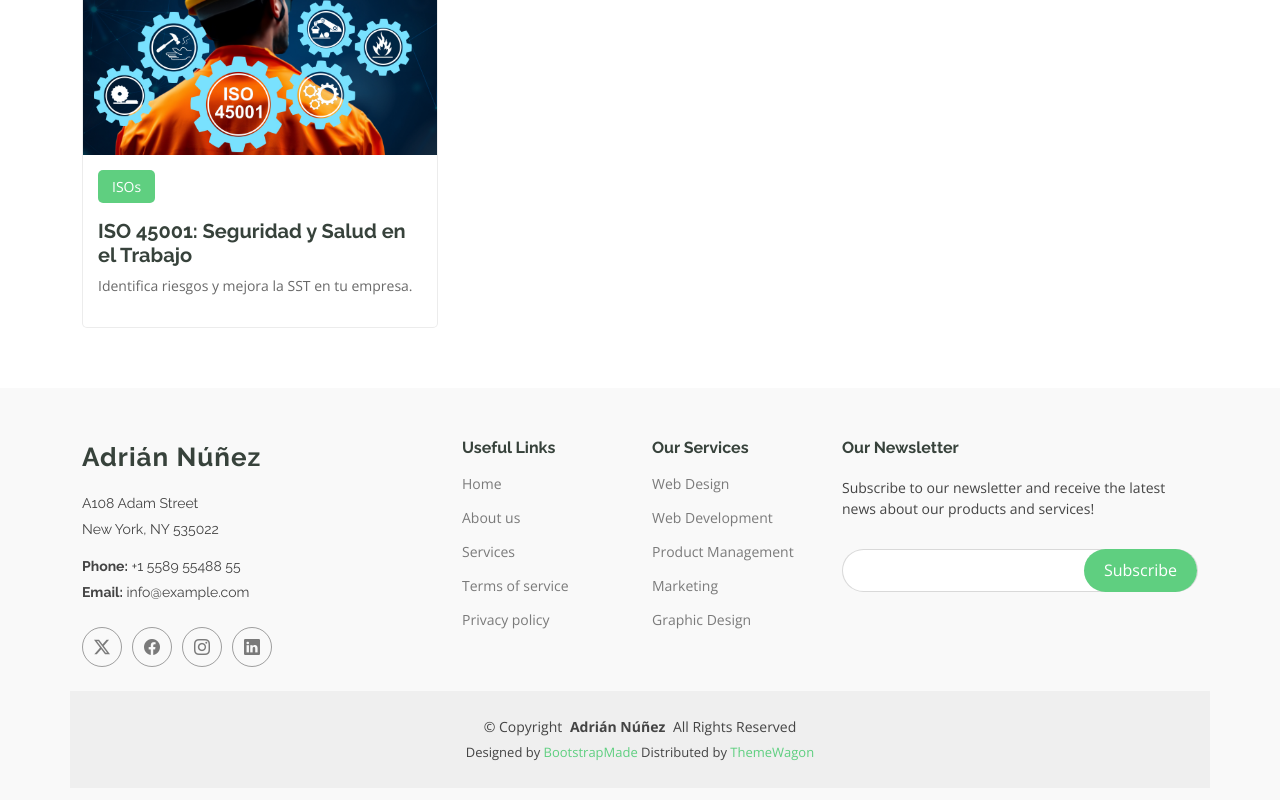
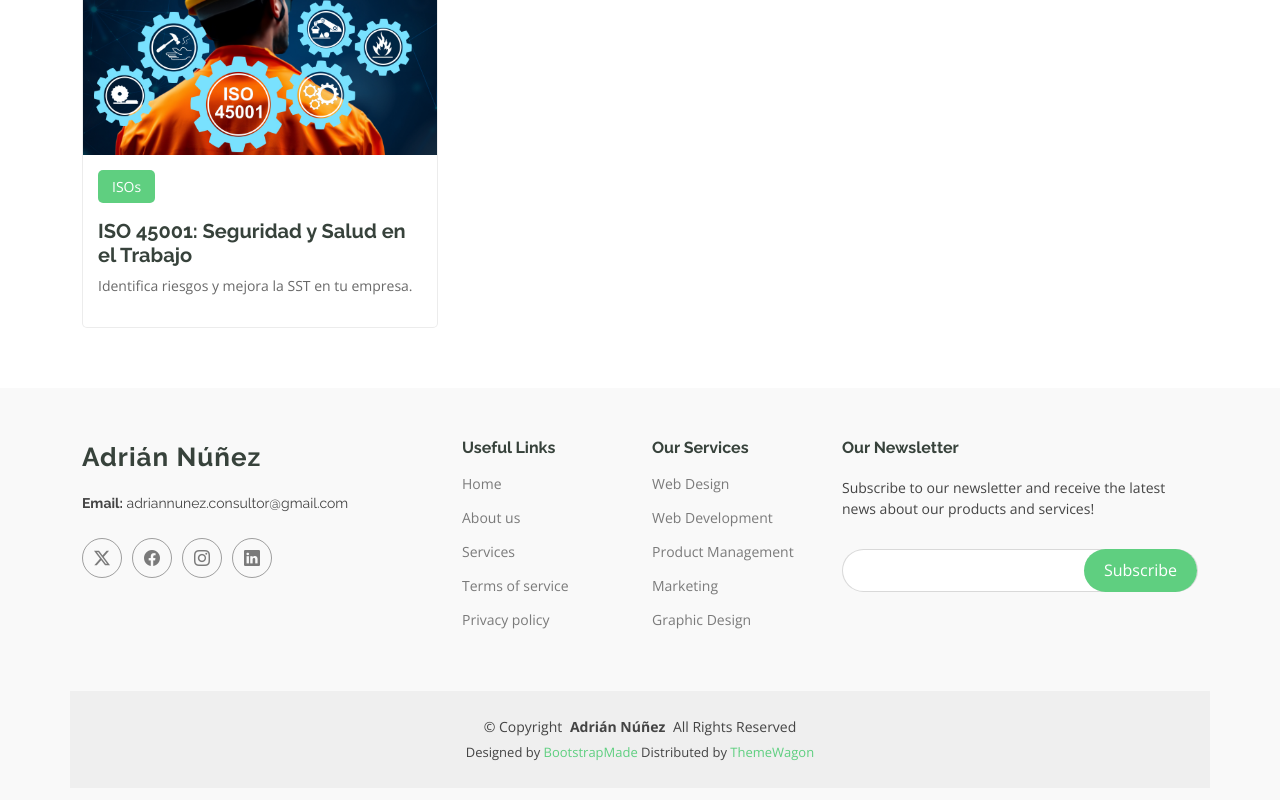
Before and after one commit to anunezconsultor/mentor, a plain HTML site: page courses.html in a window 1280 px wide. Shown: the part 1030-1830 px from the top of the page. Drawn offline with nearby package versions, Linux system fonts and the light colour scheme.

Commit message:
nuevo correo

```diff
--- a/courses.html
+++ b/courses.html
@@ -165,10 +165,7 @@
             <span class="sitename">Adrián Núñez</span>
           </a>
           <div class="footer-contact pt-3">
-            <p>A108 Adam Street</p>
-            <p>New York, NY 535022</p>
-            <p class="mt-3"><strong>Phone:</strong> <span>+1 5589 55488 55</span></p>
-            <p><strong>Email:</strong> <span>info@example.com</span></p>
+            <p><strong>Email:</strong> <span>adriannunez.consultor@gmail.com</span></p>
           </div>
           <div class="social-links d-flex mt-4">
             <a href=""><i class="bi bi-twitter-x"></i></a>
```
